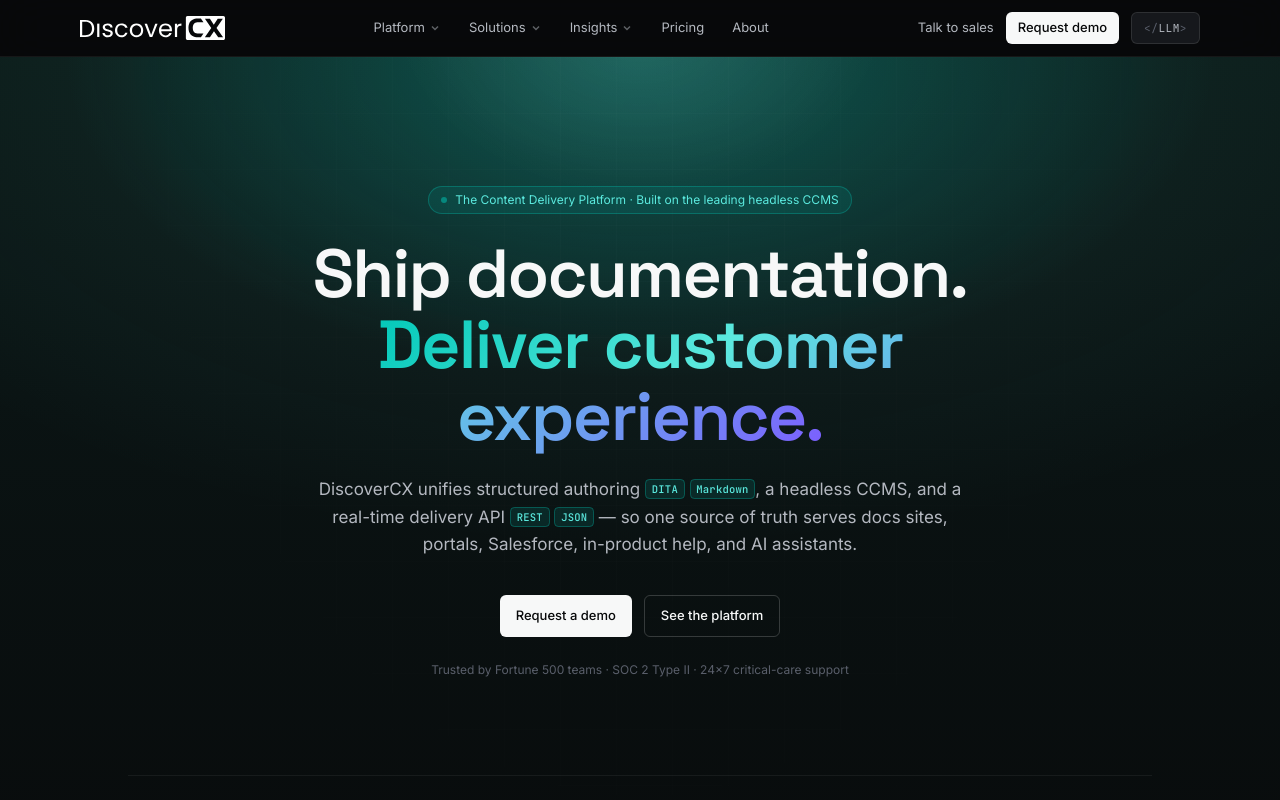
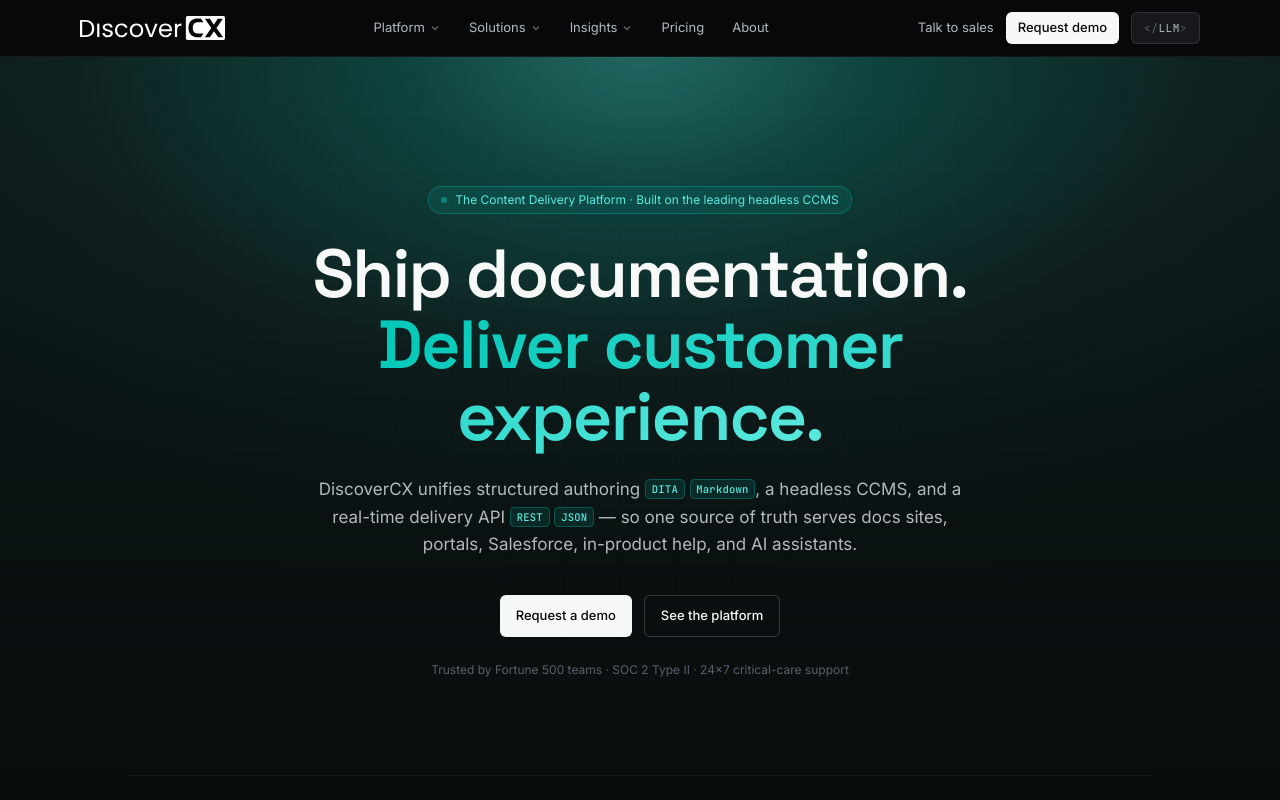
Before and after one commit to davidjhillis/dcx26, a Next.js app: page / in a window 1280 px wide. Shown: the top 800 px of the page. Built offline with nearby package versions, Linux system fonts and the light colour scheme.

Commit message:
Drop violet end of brand gradient on hero accent — pure teal duo

```diff
--- a/src/app/globals.css
+++ b/src/app/globals.css
@@ -168,7 +168,7 @@
   background: linear-gradient(135deg, #00C7B7 0%, #5BE9DE 30%, #7C5CFF 100%);
 }
 .brand-grad-text {
-  background: linear-gradient(135deg, #00C7B7 0%, #5BE9DE 40%, #7C5CFF 100%);
+  background: linear-gradient(135deg, #00C7B7 0%, #5BE9DE 100%);
   -webkit-background-clip: text;
   background-clip: text;
   color: transparent;
```
